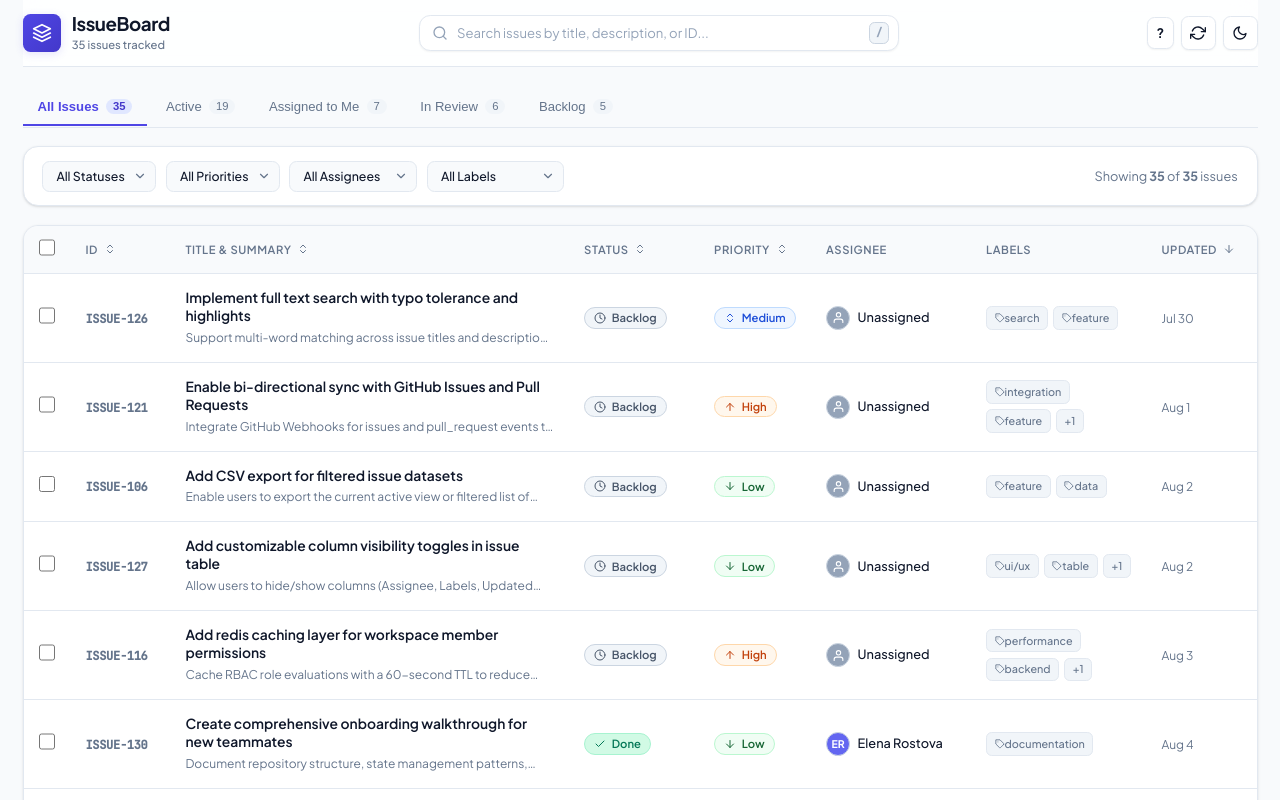
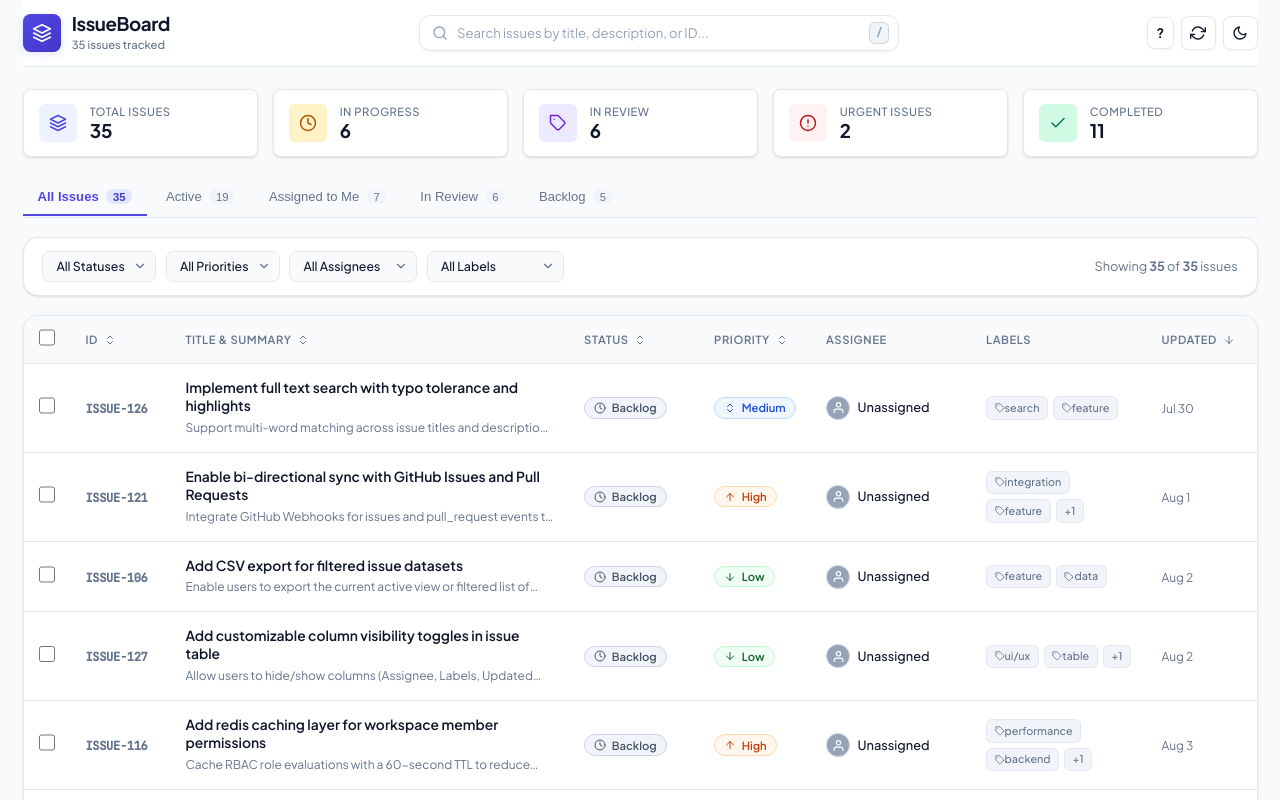
Before and after one commit to sugunpreetham/issueboard-milestone_1, a React (Vite) app: page / in a window 1280 px wide. Shown: the top 800 px of the page. Built offline with nearby package versions, Linux system fonts and the light colour scheme.

Commit message:
feat: improve issue dashboard

```diff
--- a/src/App.tsx
+++ b/src/App.tsx
@@ -3,6 +3,7 @@ import { useTheme } from './hooks/useTheme';
 import { useIssues } from './hooks/useIssues';
 import { useKeyboardShortcut } from './hooks/useKeyboardShortcut';
 import { Header } from './components/layout/Header';
+import { DashboardStats } from './components/layout/DashboardStats';
 import { ViewTabs } from './components/layout/ViewTabs';
 import { IssueFilters } from './components/issues/IssueFilters';
 import { IssueTable } from './components/issues/IssueTable';
@@ -97,6 +98,8 @@ export const App: React.FC = () => {
       />
 
       <main id="main-content" role="main">
+        <DashboardStats allIssues={allIssues} />
+
         <ViewTabs
           activeView={filters.view}
           onSelectView={setView}
--- /dev/null
+++ b/src/components/layout/DashboardStats.tsx
@@ -0,0 +1,72 @@
+import React from 'react';
+import { Issue } from '../../types/issue';
+import { Icon } from '../common/Icon';
+
+interface DashboardStatsProps {
+  allIssues: Issue[];
+  onQuickFilter?: (statusOrPriority: string) => void;
+}
+
+export const DashboardStats: React.FC<DashboardStatsProps> = ({ allIssues }) => {
+  const totalCount = allIssues.length;
+  const inProgressCount = allIssues.filter((i) => i.status === 'in_progress').length;
+  const inReviewCount = allIssues.filter((i) => i.status === 'in_review').length;
+  const urgentCount = allIssues.filter(
+    (i) => i.priority === 'urgent' && i.status !== 'done' && i.status !== 'canceled'
+  ).length;
+  const doneCount = allIssues.filter((i) => i.status === 'done').length;
+
+  return (
+    <section className="dashboard-stats" aria-label="Issue board summary statistics">
+      <div className="stats-card">
+        <div className="stats-icon total" aria-hidden="true">
+          <Icon name="layers" size={18} />
+        </div>
+        <div className="stats-content">
+          <span className="stats-label">Total Issues</span>
+          <span className="stats-value">{totalCount}</span>
+        </div>
+      </div>
+
+      <div className="stats-card">
+        <div className="stats-icon in-progress" aria-hidden="true">
+          <Icon name="clock" size={18} />
+        </div>
+        <div className="stats-content">
+          <span className="stats-label">In Progress</span>
+          <span className="stats-value">{inProgressCount}</span>
+        </div>
+      </div>
+
+      <div className="stats-card">
+        <div className="stats-icon in-review" aria-hidden="true">
+          <Icon name="tag" size={18} />
+        </div>
+        <div className="stats-content">
+          <span className="stats-label">In Review</span>
+          <span className="stats-value">{inReviewCount}</span>
+        </div>
+      </div>
+
+      <div className="stats-card">
+        <div className="stats-icon urgent" aria-hidden="true">
+          <Icon name="alert-circle" size={18} />
+        </div>
+        <div className="stats-content">
+          <span className="stats-label">Urgent Issues</span>
+          <span className="stats-value">{urgentCount}</span>
+        </div>
+      </div>
+
+      <div className="stats-card">
+        <div className="stats-icon done" aria-hidden="true">
+          <Icon name="check" size={18} />
+        </div>
+        <div className="stats-content">
+          <span className="stats-label">Completed</span>
+          <span className="stats-value">{doneCount}</span>
+        </div>
+      </div>
+    </section>
+  );
+};
--- a/src/index.css
+++ b/src/index.css
@@ -462,6 +462,87 @@ html, body {
 
 .spin-icon {
   animation: spin 1s linear infinite;
+}
+
+/* Dashboard Stats Overview */
+.dashboard-stats {
+  display: grid;
+  grid-template-columns: repeat(auto-fit, minmax(180px, 1fr));
+  gap: 1rem;
+  margin-bottom: 1.5rem;
+}
+
+.stats-card {
+  display: flex;
+  align-items: center;
+  gap: 0.875rem;
+  background-color: var(--bg-surface);
+  border: 1px solid var(--border-app);
+  border-radius: var(--radius-md);
+  padding: 0.875rem 1rem;
+  box-shadow: var(--shadow-sm);
+  transition: all var(--transition-fast);
+}
+
+.stats-card:hover {
+  box-shadow: var(--shadow-md);
+  border-color: var(--border-strong);
+}
+
+.stats-icon {
+  display: flex;
+  align-items: center;
+  justify-content: center;
+  width: 38px;
+  height: 38px;
+  border-radius: var(--radius-sm);
+  flex-shrink: 0;
+}
+
+.stats-icon.total {
+  background-color: var(--primary-50);
+  color: var(--primary-600);
+}
+
+.stats-icon.in-progress {
+  background-color: var(--status-in_progress-bg);
+  color: var(--status-in_progress-text);
+}
+
+.stats-icon.in-review {
+  background-color: var(--status-in_review-bg);
+  color: var(--status-in_review-text);
+}
+
+.stats-icon.urgent {
+  background-color: var(--priority-urgent-bg);
+  color: var(--priority-urgent-text);
+}
+
+.stats-icon.done {
+  background-color: var(--status-done-bg);
+  color: var(--status-done-text);
+}
+
+.stats-content {
+  display: flex;
+  flex-direction: column;
+  min-width: 0;
+}
+
+.stats-label {
+  font-size: 0.75rem;
+  font-weight: 500;
+  color: var(--text-muted);
+  text-transform: uppercase;
+  letter-spacing: 0.04em;
+}
+
+.stats-value {
+  font-size: 1.25rem;
+  font-weight: 700;
+  color: var(--text-main);
+  line-height: 1.2;
 }
 
 /* View Tabs / Navigation */
```
